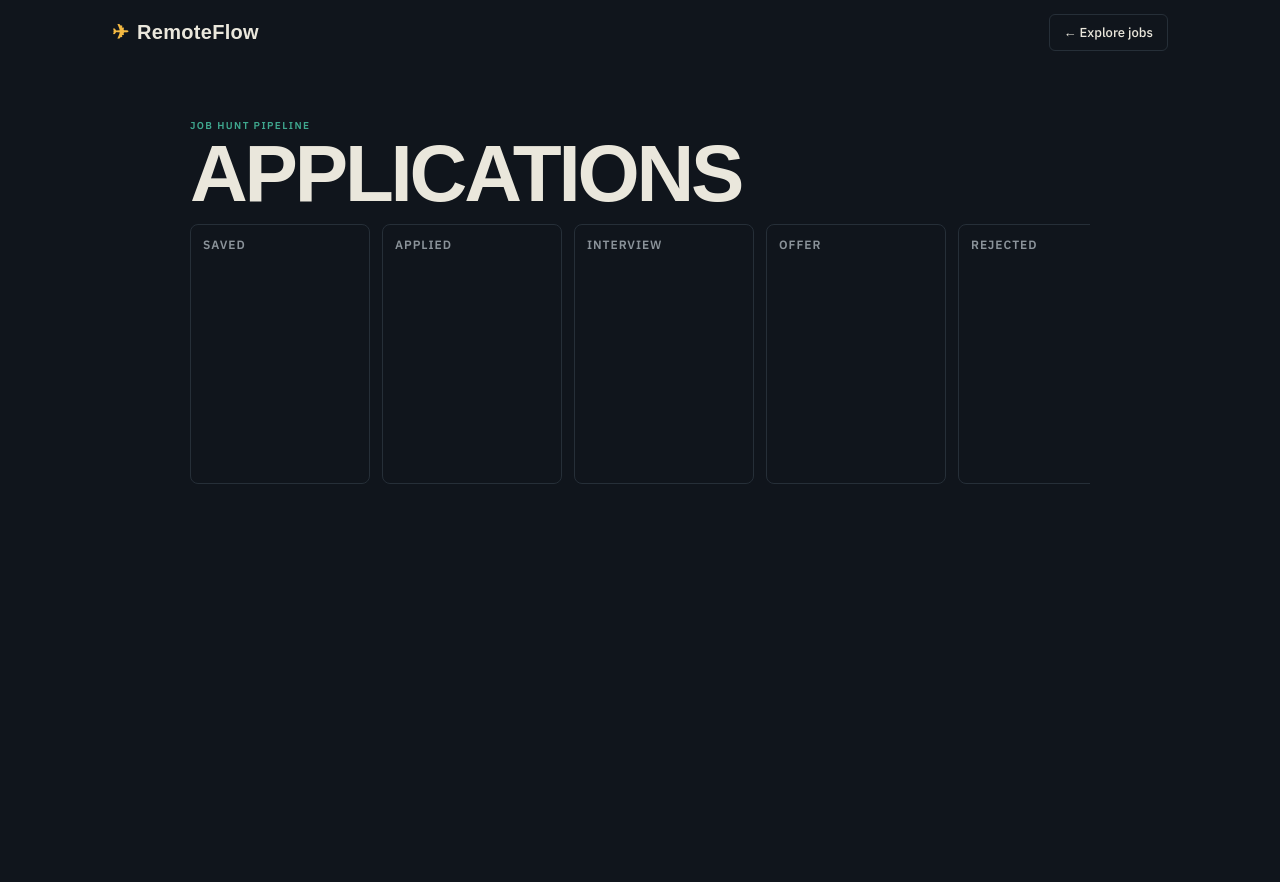
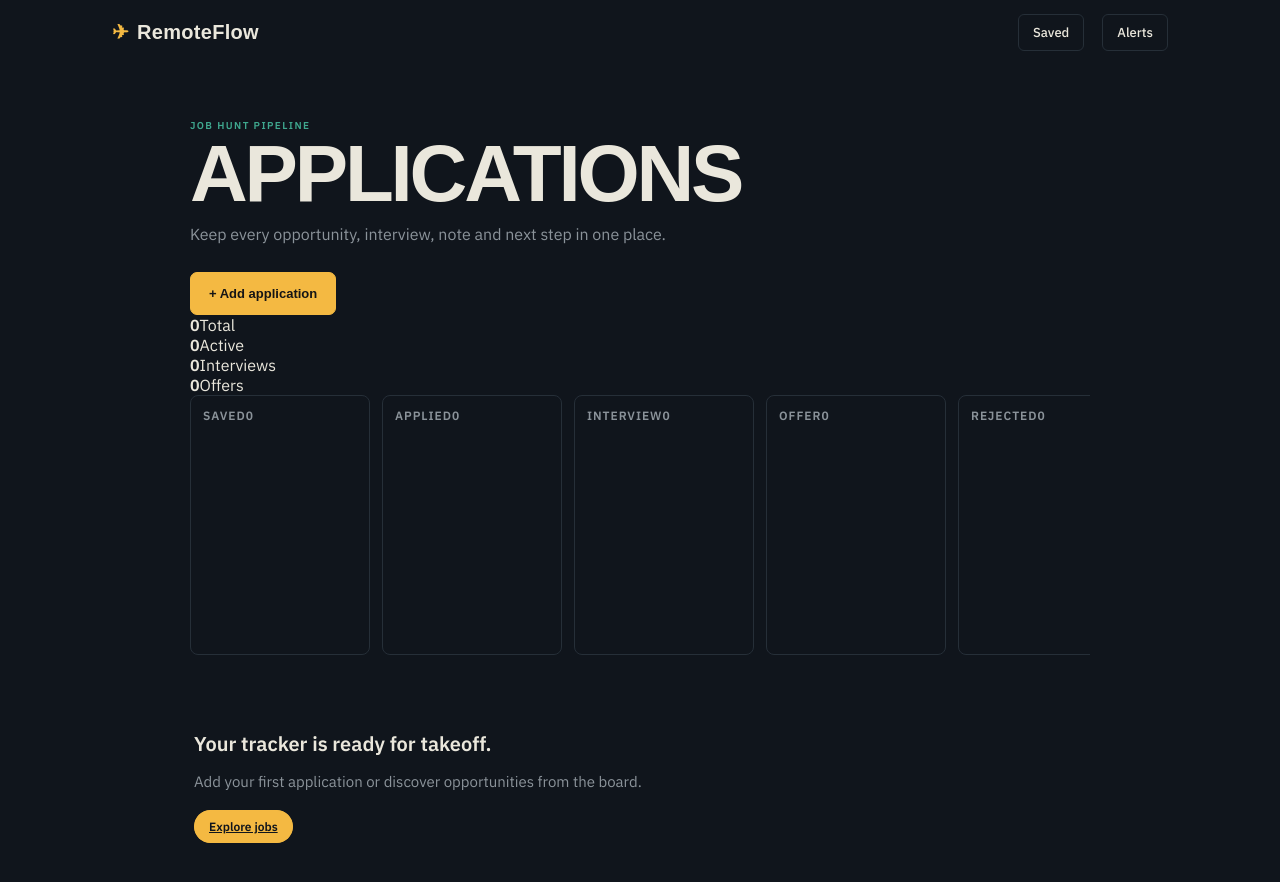
Before and after one commit to isreeharim/Job, a Next.js app: page /applications in a window 1280 px wide. Shown: the top 882 px of the page. Before the commit the page ends 800 px from the top, so only its background shows below. Built offline with nearby package versions, Linux system fonts and the light colour scheme; a web font is replaced by a local one.

Commit message:
feat: build full local application tracker

```diff
--- a/app/applications/page.tsx
+++ b/app/applications/page.tsx
@@ -1 +1,18 @@
-"use client";import Link from "next/link";import {useEffect,useState} from "react";type Application={job:{title:string;company:string};status:string};const KEY="remoteflow-applications";const STATUSES=["Saved","Applied","Interview","Offer","Rejected"];export default function ApplicationsPage(){const[items,setItems]=useState<Application[]>([]);useEffect(()=>{try{setItems(JSON.parse(localStorage.getItem(KEY)||"[]"));}catch{}},[]);const move=(i:number,status:string)=>{const next=[...items];next[i]={...next[i],status};setItems(next);localStorage.setItem(KEY,JSON.stringify(next));};return <main className="detailPage"><header className="boardHeader"><Link className="brand" href="/"><span className="brandMark">✈</span>RemoteFlow</Link><Link className="alertLink" href="/">← Explore jobs</Link></header><section className="savedPage"><p className="eyebrow">JOB HUNT PIPELINE</p><h1>Applications</h1><div className="tracker">{STATUSES.map(status=><div className="trackerColumn" key={status}><h3>{status}</h3>{items.map((item,index)=>item.status===status&&<div className="trackerCard" key={index}><strong>{item.job.title}</strong><span>{item.job.company}</span><select value={item.status} onChange={e=>move(index,e.target.value)}>{STATUSES.map(s=><option key={s}>{s}</option>)}</select></div>)}</div>)}</div></section></main>}
+"use client";
+import Link from "next/link";import {FormEvent,useEffect,useMemo,useState} from "react";
+type App={id:string;job:{title:string;company:string;url?:string};status:string;date:string;notes:string;updatedAt:string};
+const KEY="remoteflow-applications-v2",LEGACY="remoteflow-applications",STATUSES=["Saved","Applied","Interview","Offer","Rejected"];
+function readApps():App[]{try{return JSON.parse(localStorage.getItem(KEY)||localStorage.getItem(LEGACY)||"[]");}catch{return[]}}
+export default function ApplicationsPage(){const[items,setItems]=useState<App[]>([]);const[showForm,setShowForm]=useState(false);const[editing,setEditing]=useState<string|null>(null);
+useEffect(()=>setItems(readApps()),[]);
+function persist(next:App[]){setItems(next);localStorage.setItem(KEY,JSON.stringify(next));}
+function add(e:FormEvent<HTMLFormElement>){e.preventDefault();const fd=new FormData(e.currentTarget);const title=String(fd.get("title")||"").trim(),company=String(fd.get("company")||"").trim();if(!title||!company)return;const now=new Date().toISOString();persist([{id:crypto.randomUUID(),job:{title,company,url:String(fd.get("url")||"")},status:String(fd.get("status")||"Applied"),date:String(fd.get("date")||now.slice(0,10)),notes:String(fd.get("notes")||""),updatedAt:now},...items]);e.currentTarget.reset();setShowForm(false);}
+function update(id:string,patch:Partial<App>){persist(items.map(item=>item.id===id?{...item,...patch,updatedAt:new Date().toISOString()}:item));}
+function remove(id:string){if(confirm("Remove this application from your tracker?"))persist(items.filter(item=>item.id!==id));}
+const stats=useMemo(()=>Object.fromEntries(STATUSES.map(s=>[s,items.filter(i=>i.status===s).length])),[items]);const applied=items.filter(i=>i.status==="Applied"||i.status==="Interview"||i.status==="Offer").length;
+return <main className="detailPage"><header className="boardHeader"><Link className="brand" href="/"><span className="brandMark">✈</span>RemoteFlow</Link><div className="headerNav"><Link className="alertLink" href="/saved">Saved</Link><Link className="alertLink" href="/alerts">Alerts</Link></div></header>
+<section className="savedPage"><div className="trackerHero"><div><p className="eyebrow">JOB HUNT PIPELINE</p><h1>Applications</h1><p className="savedIntro">Keep every opportunity, interview, note and next step in one place.</p></div><button className="applyButton" onClick={()=>setShowForm(!showForm)}>+ Add application</button></div>
+<div className="trackerStats"><div><b>{items.length}</b><span>Total</span></div><div><b>{applied}</b><span>Active</span></div><div><b>{stats.Interview||0}</b><span>Interviews</span></div><div><b>{stats.Offer||0}</b><span>Offers</span></div></div>
+{showForm&&<form className="applicationForm" onSubmit={add}><input name="title" placeholder="Job title *" required/><input name="company" placeholder="Company *" required/><input name="url" placeholder="Application URL (optional)" type="url"/><select name="status">{STATUSES.map(s=><option key={s}>{s}</option>)}</select><input name="date" type="date" defaultValue={new Date().toISOString().slice(0,10)}/><textarea name="notes" placeholder="Notes, recruiter name, interview details…"/><div><button className="applyButton" type="submit">Add to tracker</button><button className="saveButton" type="button" onClick={()=>setShowForm(false)}>Cancel</button></div></form>}
+<div className="tracker">{STATUSES.map(status=><div className="trackerColumn" key={status}><h3>{status}<span>{stats[status]||0}</span></h3>{items.filter(i=>i.status===status).map(item=><article className="trackerCard trackerCardFull" key={item.id}><strong>{item.job.title}</strong><span>{item.job.company}</span><small>Added {item.date}</small>{item.notes&&<p>{item.notes}</p>}<select value={item.status} onChange={e=>update(item.id,{status:e.target.value})}>{STATUSES.map(s=><option key={s}>{s}</option>)}</select><div className="cardActions">{item.job.url&&<a href={item.job.url} target="_blank" rel="noreferrer">Open ↗</a>}<button onClick={()=>setEditing(editing===item.id?null:item.id)}>Notes</button><button onClick={()=>remove(item.id)}>Remove</button></div>{editing===item.id&&<textarea className="inlineNotes" value={item.notes} placeholder="Add notes…" onChange={e=>update(item.id,{notes:e.target.value})}/>}</article>)}</div>)}</div>
+{items.length===0&&<div className="empty"><h3>Your tracker is ready for takeoff.</h3><p>Add your first application or discover opportunities from the board.</p><Link className="chip chipActive" href="/">Explore jobs</Link></div>}</section></main>;}
```
